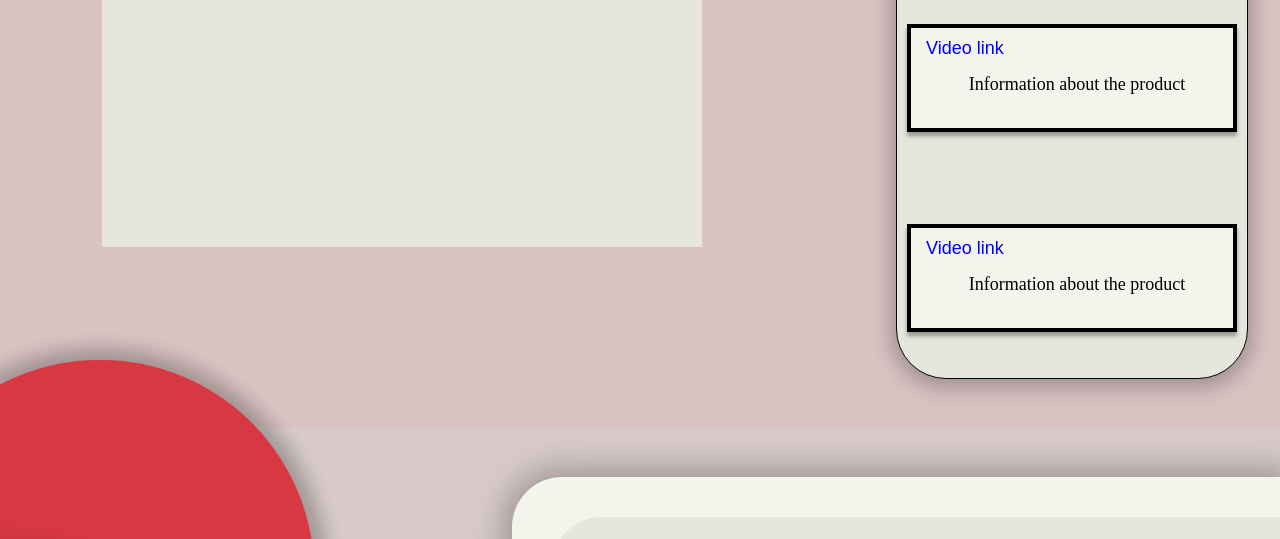
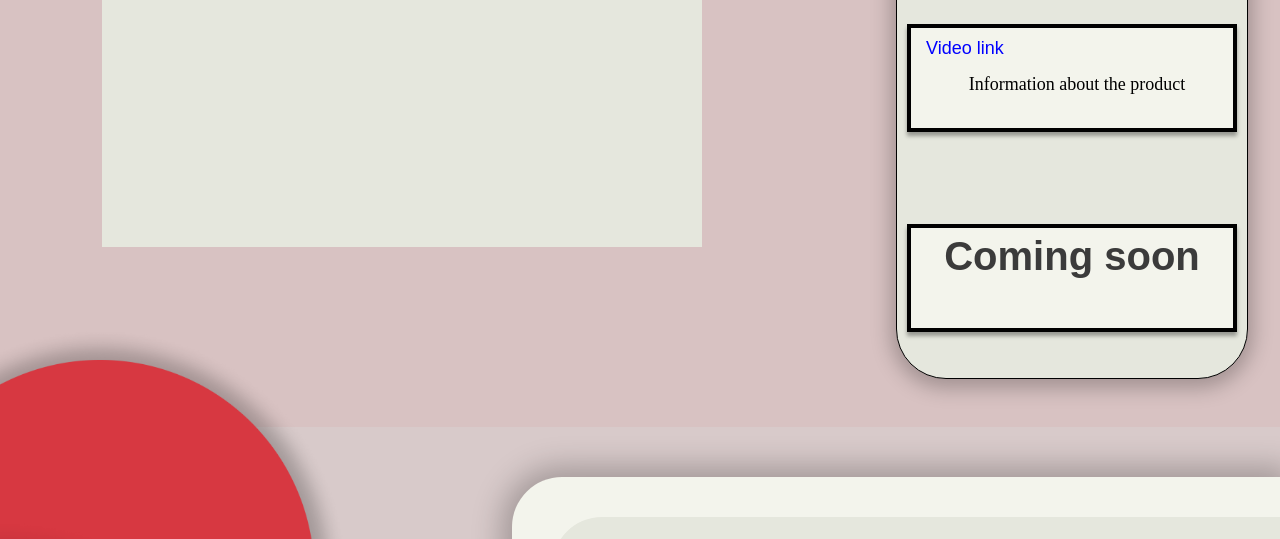
Before and after one commit to roc-ica/l3-pro-3-ergowijzer-dumble, a PHP site: page / in a window 1280 px wide. Shown: the part 1087-1626 px from the top of the page. Run offline with PHP 8.4, Linux system fonts and the light colour scheme; grey boxes are pictures that could not be loaded.

Commit message:
smoll changes

```diff
--- a/css/home.css
+++ b/css/home.css
@@ -2,6 +2,16 @@ body {
   padding: 0px;
   margin: 0px;
   overflow-x: hidden;
+}
+
+h1{
+  font-family: 'Arial';
+  font-size: 40px;
+  font-weight: bold;
+  color: #3b3b3b;
+  margin-top: 2%;
+  padding: 0px;
+
 }
 
 header {
--- a/index.html
+++ b/index.html
@@ -57,8 +57,7 @@
           <p>Information about the product</p>
         </div>
         <div class="link3 link">
-          <h2 id="video-link-3">Video link</h2>
-          <p>Information about the product</p>
+         <h1>Coming soon</h1>
         </div>
       </div>
 </section>
```
